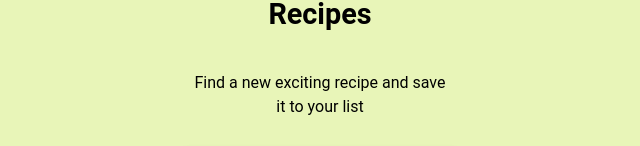
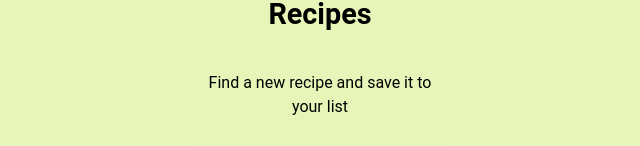
Before and after one commit to konradszulc/Yummify_Labwork6_MADD_Mobile_Team_4, a React (Vite) app: page /Tutorial3 in a window 1280 px wide. Shown: the part 389-535 px from the top of the page, without its empty margins (320-960 px from the left). Built offline with nearby package versions, Linux system fonts and the light colour scheme; no server answers.

Commit message:
commit Tutorial3

```diff
--- a/src/pages/Tutorial3.tsx
+++ b/src/pages/Tutorial3.tsx
@@ -20,7 +20,7 @@ const Tutorial3: React.FC = () => {
 
           <IonRow className="ion-justify-content-center">
             <IonCol size="12" sizeMd="8" sizeLg="6" className="ion-text-center">
-              <IonText className="tutorial-description">Find a new exciting recipe and save it to your list</IonText>
+              <IonText className="tutorial-description">Find a new recipe and save it to your list</IonText>
             </IonCol>
           </IonRow>
 
```
